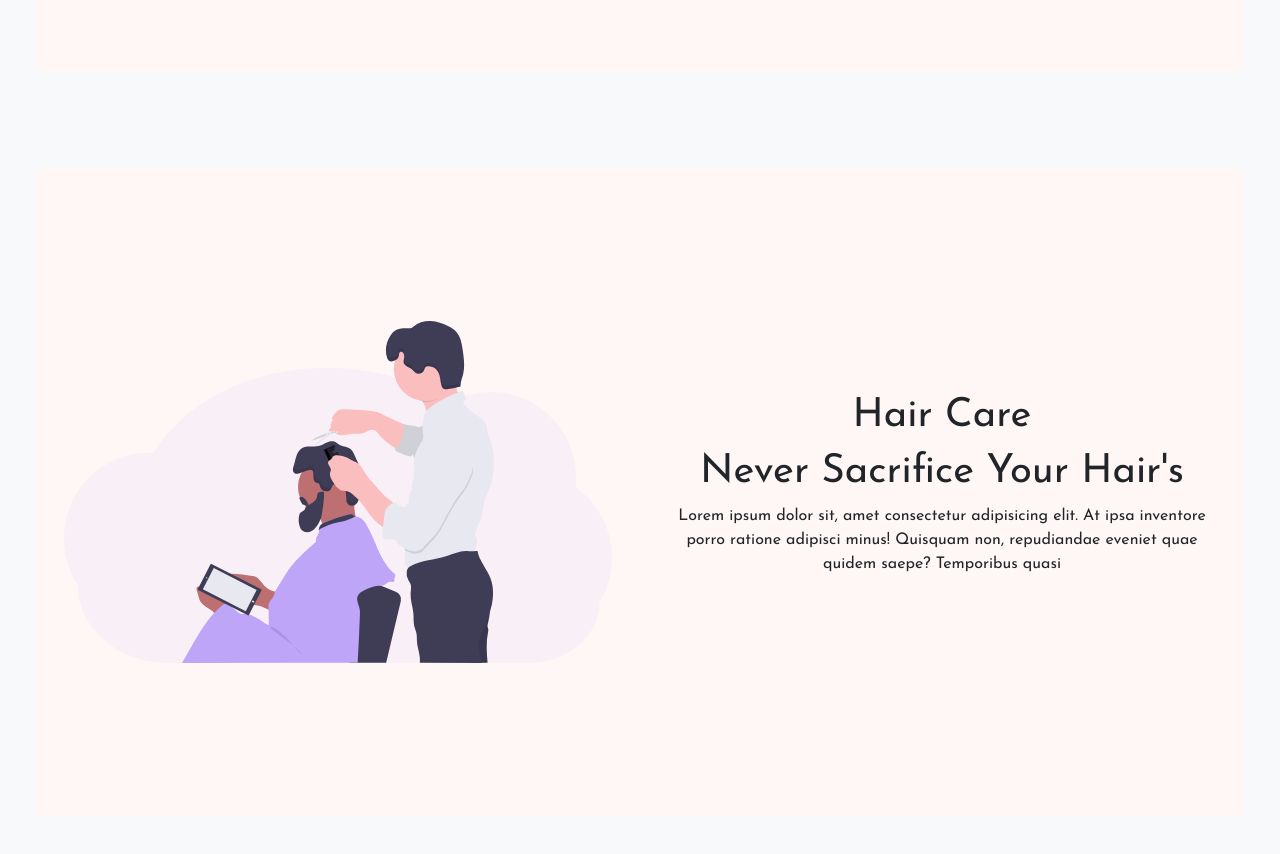
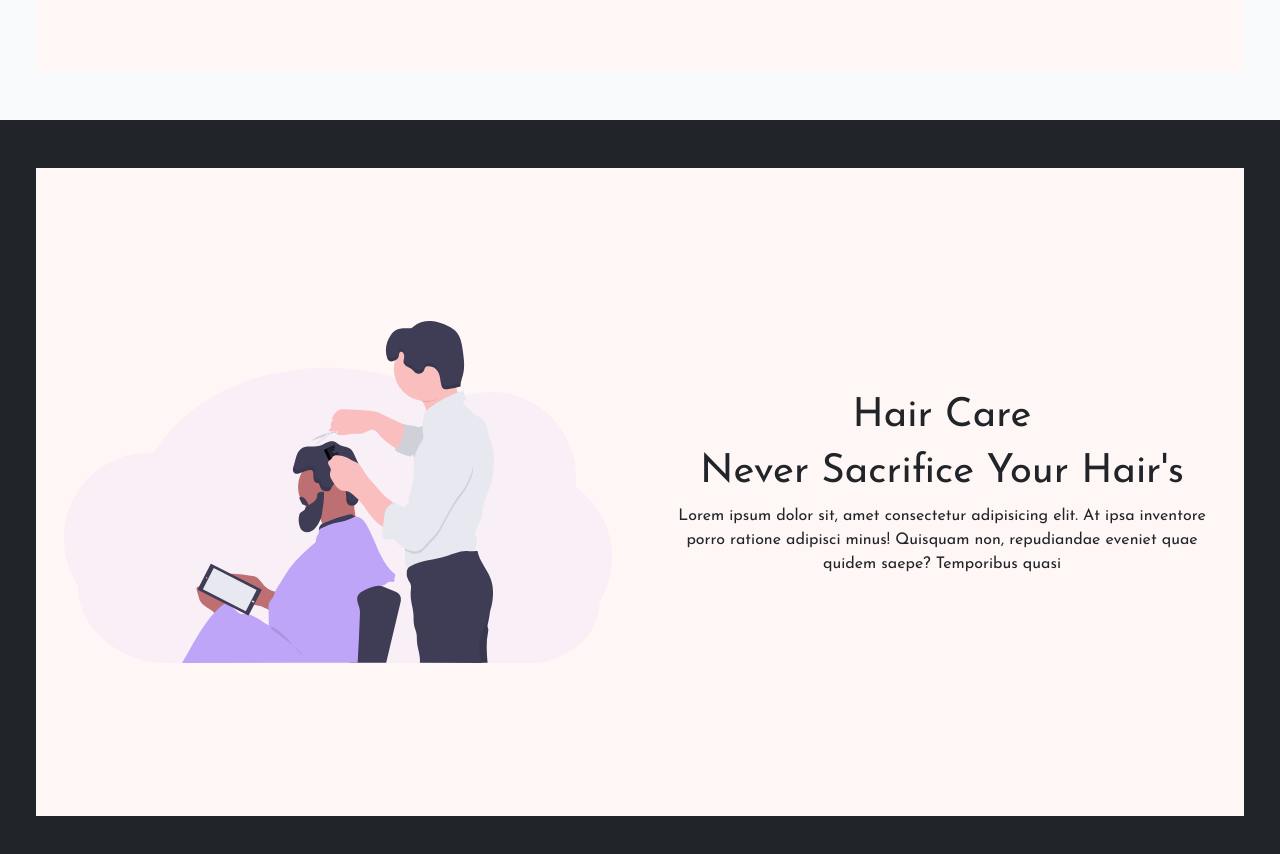
Before and after one commit to anasayub80/EProject, a plain HTML site: page index.html in a window 1280 px wide. Shown: the part 680-1534 px from the top of the page. Drawn offline with nearby package versions, Linux system fonts and the light colour scheme.

Commit message:
main work

```diff
--- a/index.html
+++ b/index.html
@@ -76,7 +76,7 @@
   <!-- home page End -->
 
   <!-- about page Start -->
-  <div id="cover" class="container-fluid bg-light text-dark p-5 text-center">
+  <div id="cover" class="container-fluid bg-dark text-dark p-5 text-center">
     <div class="row animate__animated animate__bounceInUp" id="mainRow">
       <div class="col-md-6 d-flex justify-content-center align-items-center  animate__animated animate__bounceInUp">
         <div class="p-3">
```
